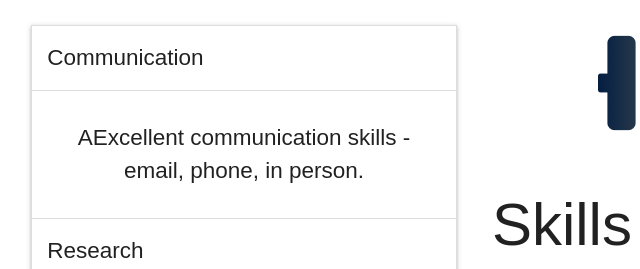
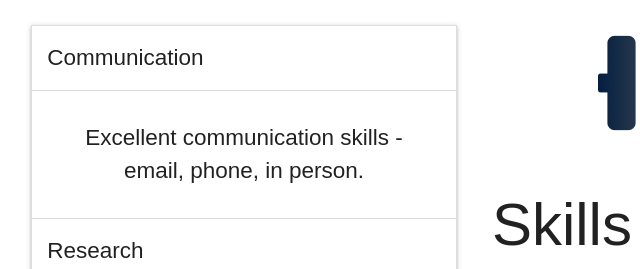
Before and after one commit to mmeganshaw/careersinmarketing, a website: page public/media-planning.html in a window 1280 px wide. Shown: the part 2406-2675 px from the top of the page, 172-812 px from the left. Drawn offline with nearby package versions, Linux system fonts and the light colour scheme.

Commit message:
fixing media buy page

```diff
--- a/package.json
+++ b/package.json
@@ -9,7 +9,6 @@
     "nodemon": "^2.0.2",
     "path": "^0.12.7"
   },
-  "devDependencies": {},
   "scripts": {
     "test": "echo \"Error: no test specified\" && exit 1",
     "start": "node server.js"
--- a/public/media-planning.html
+++ b/public/media-planning.html
@@ -163,7 +163,7 @@
                         <div class="collapsible-header">Communication
                         </div>
                         <div class="collapsible-body">
-                            AExcellent communication skills - email, phone, in person.
+                            Excellent communication skills - email, phone, in person.
                         </div>
                     </li>
                     <li>
```
